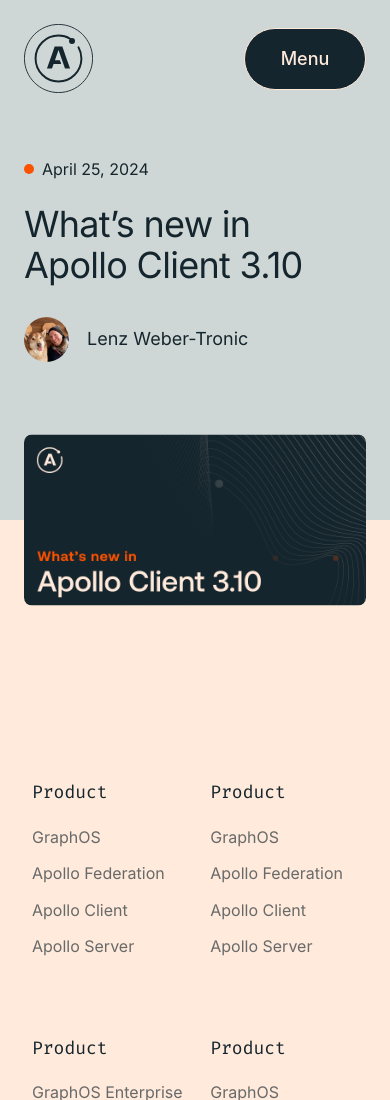
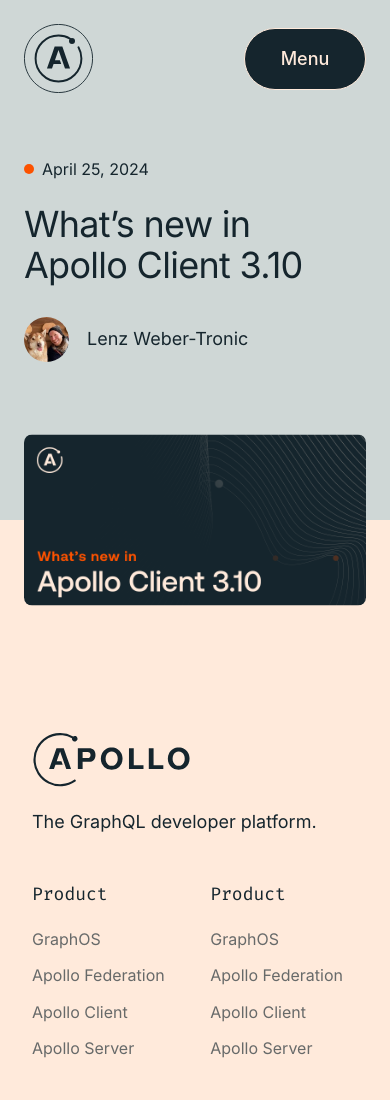
Before and after one commit to Gabriella-Ilieva/Apolo-Copy, a plain HTML site: page singlePost.html in a window 390 px wide. Shown: the top 1100 px of the page. Drawn offline with Linux system fonts and the light colour scheme; files whose address does not match are found by name; a web font is replaced by a local one.

Commit message:
footer logo mobile

```diff
--- a/singlePost.html
+++ b/singlePost.html
@@ -345,6 +345,12 @@
                             <img alt="Homepage" fetchpriority="high" decoding="async" data-nimg="fill" src="assets/footer-logo.svg">
                         </a>
                     </div>
+                    <div class="FooterLogoMobile">
+                        <a class="FooterLogoLink" href="#">
+                            <img alt="Homepage" fetchpriority="high" decoding="async" data-nimg="fill" src="assets/footer-logo-mobile.svg">
+                        </a>
+                        <p>The <span>GraphQL</span> developer platform.</p>
+                    </div>
                     <div class="FooterNavigationDesktop">
                         <div>
                             <p class="FiraCode">Product</p>
```
